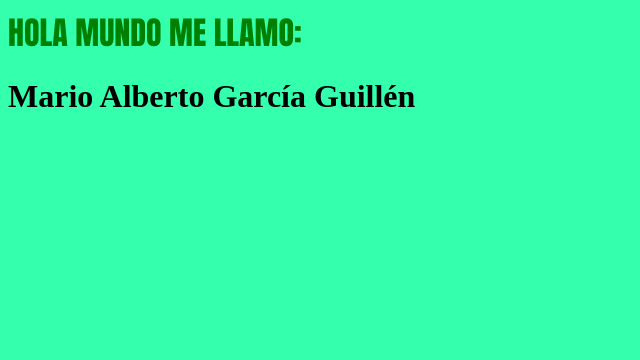
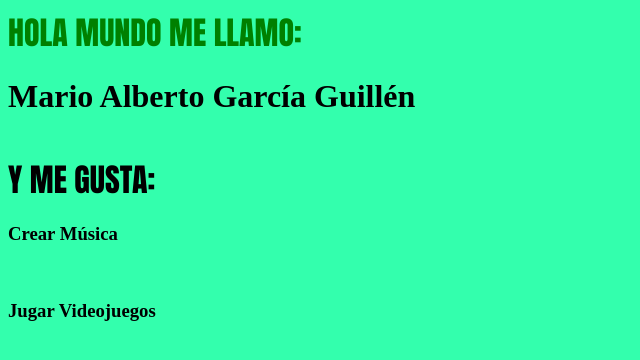
Before and after one commit to EDMRaxx/name, a plain HTML site: page index.html in a window 1280 px wide. Shown: the whole page, without its empty margins (0-640 px from the left). Drawn offline with Linux system fonts and the light colour scheme.

Commit message:
Update index.html

```diff
--- a/index.html
+++ b/index.html
@@ -2,4 +2,11 @@
 <FONT FACE="impact" SIZE=6 COLOR="green">
     HOLA MUNDO ME LLAMO:</FONT>
 <H1>Mario Alberto García Guillén</H1>
+    <br>
+    <FONT FACE="impact" SIZE=6 COLOR="black">
+        Y ME GUSTA:</FONT>
+<H3>Crear Música</H3>
+    <br>
+<H3>Jugar Videojuegos</H3>
+
 </body>
```
